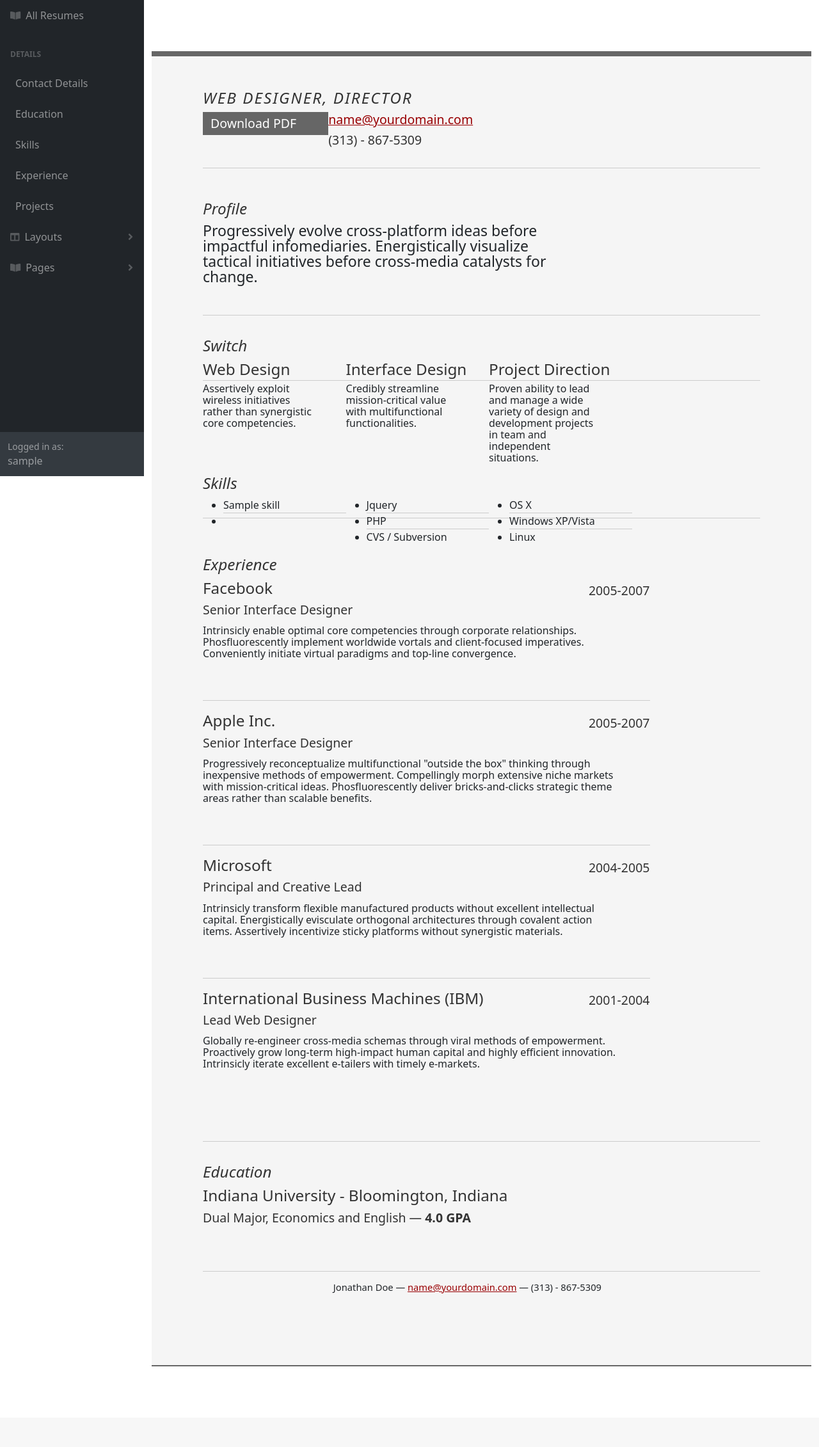
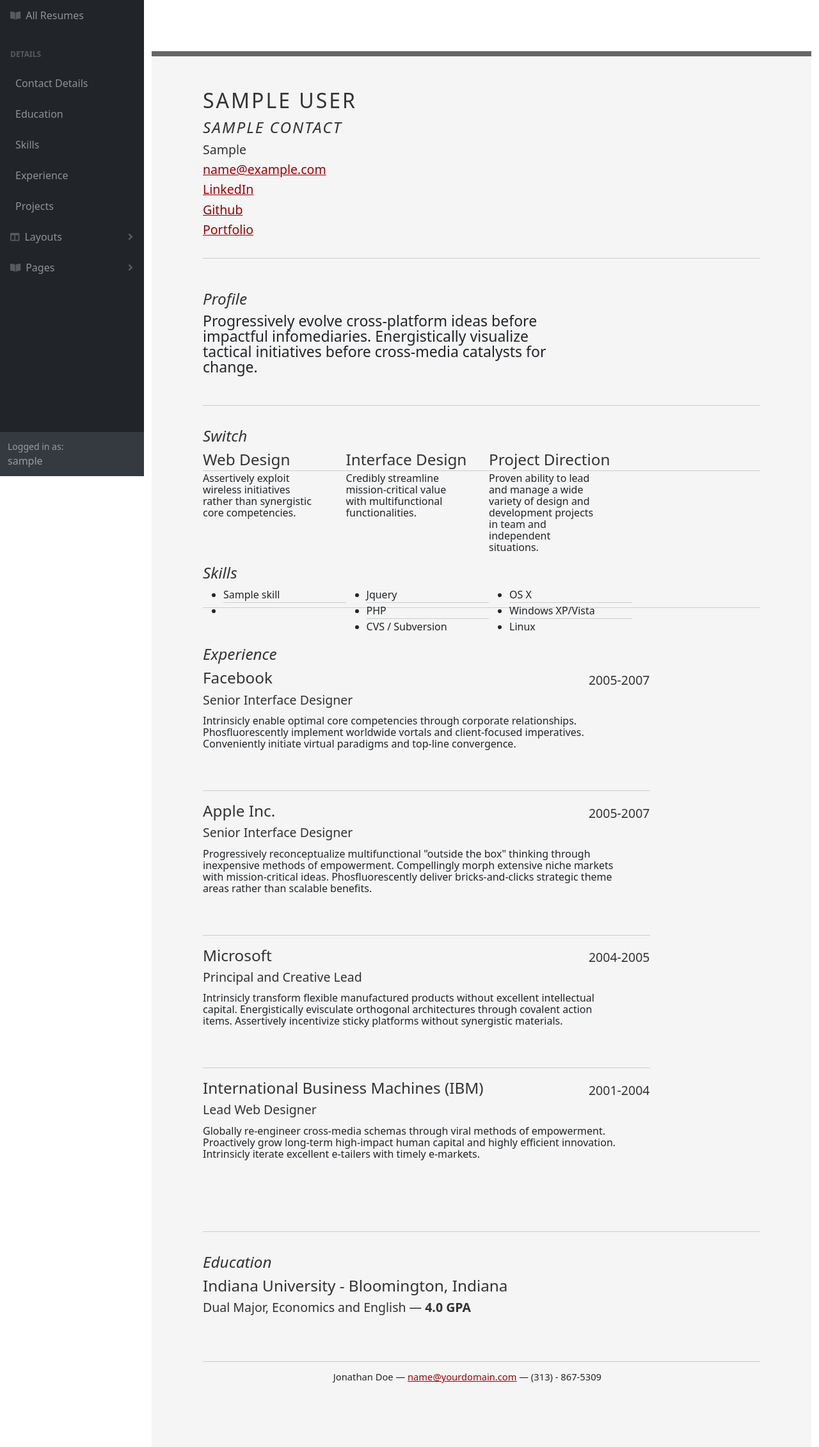
Before and after one commit to Jazmin-Ewers/resume_architect, a Django app: page /resumes/1/print in a window 1280 px wide. Shown: the part 56-2317 px from the top of the page at 64% size. Before the commit the page ends 2191 px from the top, so only its background shows below. Run offline with Django 3.2, Linux system fonts and the light colour scheme; a user stored in the database is signed in; tables that the repository leaves empty hold one stand-in row (values such as "Sample post"); some libraries are stand-ins or nearby versions.

Commit message:
Add Contact to the Resume Print page

```diff
--- a/main_app/static/css/resume.css
+++ b/main_app/static/css/resume.css
@@ -31,7 +31,7 @@
 #ft p { margin-bottom: 0; text-align: center;   }
 
 /* //-- core typography and style -- */
-#hd h1 { font-size: 48px; text-transform: uppercase; letter-spacing: 3px; }
+#hd h1 { font-size: 32px; text-transform: uppercase; letter-spacing: 3px; }
 h2 { font-size: 152% }
 h3, h4 { font-size: 122%; }
 h1, h2, h3, h4 { color: #333; }
--- a/main_app/templates/resumes/detail.html
+++ b/main_app/templates/resumes/detail.html
@@ -21,7 +21,7 @@
                 <p class="card-text--title">{{ contact.first_name }} {{ contact.last_name }}</p>
                 <p class="">{{ contact.job_title }}</p>
                 {% if resume.contacts.count == 1 %}
-
+                <!-- Restricting access to button if Contact has already been added -->
                 {% else %}
                 <form action="{% url 'assoc_contact' resume.id contact.id %}" method="POST">
                   {% csrf_token %}
--- a/main_app/templates/resumes/print.html
+++ b/main_app/templates/resumes/print.html
@@ -143,19 +143,25 @@
 							<div id="hd">
 								<div class="yui-gc">
 									<div class="yui-u first">
-										<h1>{{contacts.first_name}}</h1>
-										<h2>Web Designer, Director</h2>
+                    {% for contact in contacts %}
+										<h1>{{ contact.first_name}} {{ contact.last_name}}</h1>
+										<h2>{{ contact.job_title}}</h2>
+                    <h3>{{ contact.location }}</h3>
+
 									</div>
 
 									<div class="yui-u">
 										<div class="contact-info">
-											<h3><a id="pdf" href="#">Download PDF</a></h3>
-											<h3><a href="mailto:name@yourdomain.com">name@yourdomain.com</a></h3>
-											<h3>(313) - 867-5309</h3>
+											<h3><a href="mailto:{{ contact.email }}">{{ contact.email }}</a></h3>
+											<h3><a href="{{ contact.linkedin }}">LinkedIn</a></h3>
+											<h3><a href="{{ contact.github }}">Github</a></h3>
+											<h3><a href="{{ contact.portfolio }}">Portfolio</a></h3>
+
+                      {% endfor %}
 										</div><!--// .contact-info -->
-									</div>
+                  </div>
 								</div><!--// .yui-gc -->
-							</div><!--// hd -->
+              </div><!--// hd -->
 
 							<div id="bd">
 								<div id="yui-main">
```
